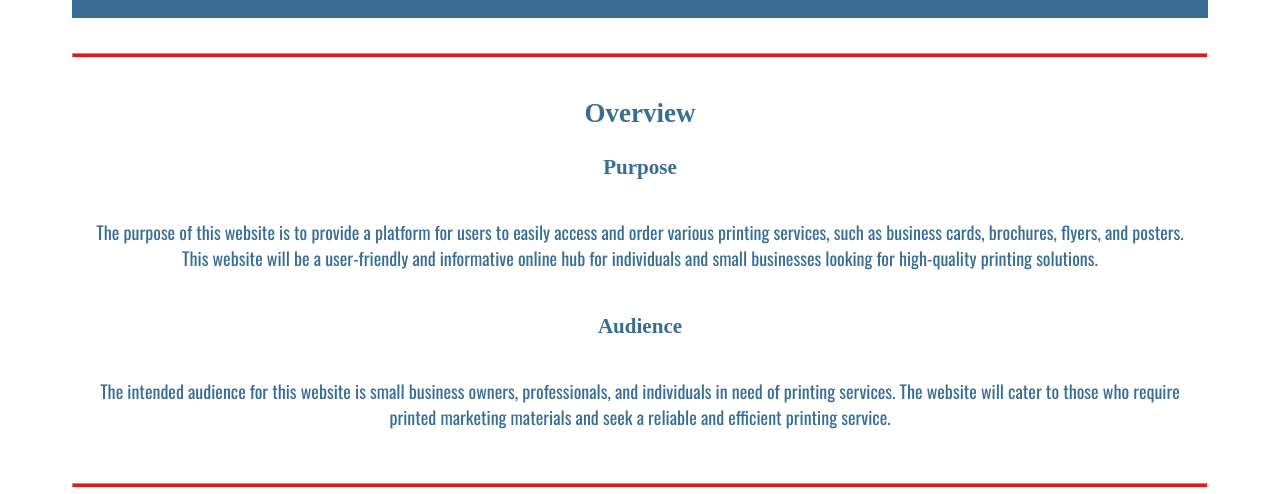
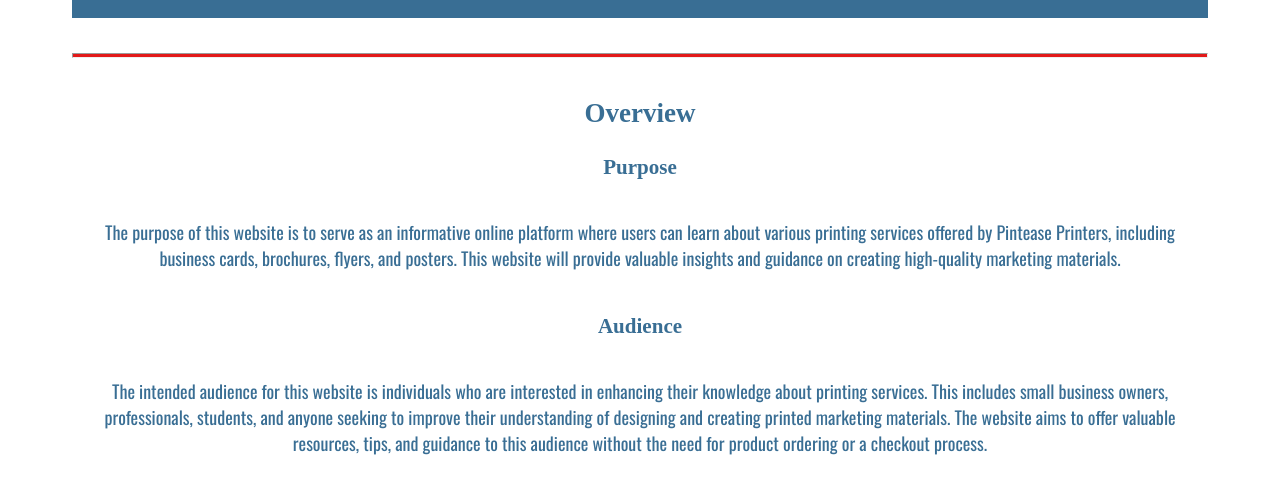
Before and after one commit to orinyo/wdd130, a plain HTML site: page printease/site-plan.html in a window 1280 px wide. Shown: the part 306-800 px from the top of the page. Drawn offline with nearby package versions, Linux system fonts and the light colour scheme.

Commit message:
CHanged Purpose and Statement in html

```diff
--- a/printease/site-plan.html
+++ b/printease/site-plan.html
@@ -21,11 +21,11 @@
       <hr>
       <h2>Overview</h2>
       <h3>Purpose</h3>
-      <p>The purpose of this website is to provide a platform for users to easily access and order various printing services, such as business cards, brochures, flyers, and posters. This website will be a user-friendly and informative online hub for individuals and small businesses looking for high-quality printing solutions.</p>  <!-- change this -->
+      <p>The purpose of this website is to serve as an informative online platform where users can learn about various printing services offered by Pintease Printers, including business cards, brochures, flyers, and posters. This website will provide valuable insights and guidance on creating high-quality marketing materials.</p>  <!-- change this -->
 
 
       <h3>Audience</h3>
-      <p>The intended audience for this website is small business owners, professionals, and individuals in need of printing services. The website will cater to those who require printed marketing materials and seek a reliable and efficient printing service.</p>  <!-- change this -->
+      <p>The intended audience for this website is individuals who are interested in enhancing their knowledge about printing services. This includes small business owners, professionals, students, and anyone seeking to improve their understanding of designing and creating printed marketing materials. The website aims to offer valuable resources, tips, and guidance to this audience without the need for product ordering or a checkout process.</p>  <!-- change this -->
 
       <hr>
       <h2>Branding</h2>
```
